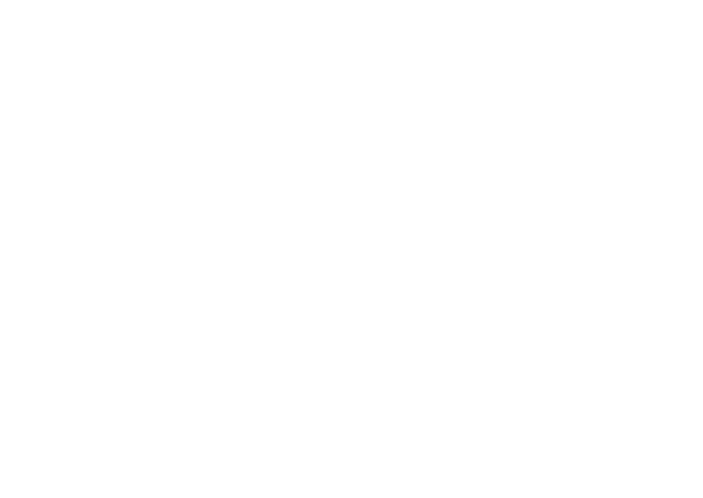
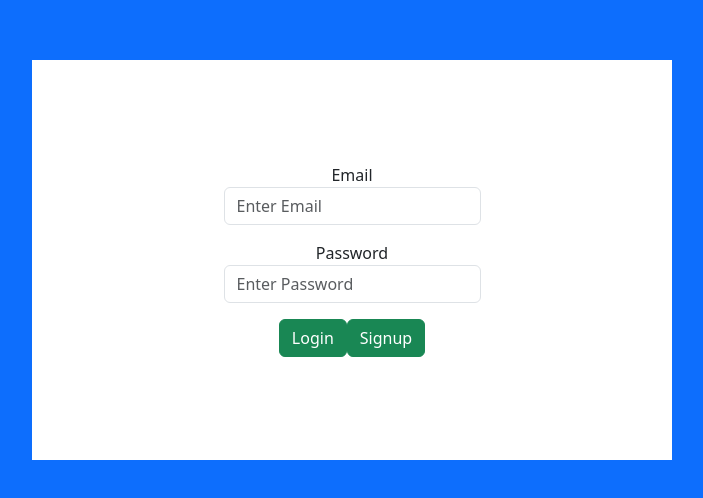
Before and after one commit to techo-anant/Login-with-DB, a React (Create React App) app in the folder frontend/: page /login in a window 1280 px wide. Before the commit this address had no page. Shown: the part 140-638 px from the top of the page, without its empty margins (288-991 px from the left). Built offline with nearby package versions, Linux system fonts and the light colour scheme.

Commit message:
Signup and database logic corrected - styling upnext

```diff
--- a/frontend/src/App.js
+++ b/frontend/src/App.js
@@ -11,6 +11,7 @@ function App() {
         <Routes>
           <Route path="/" element={<Login />} />
           <Route path="/signup" element={<Signup />} />
+          <Route path="/login" element={<Login />} />
         </Routes>
       </BrowserRouter>
    </div>
--- a/frontend/src/Login.js
+++ b/frontend/src/Login.js
@@ -1,7 +1,6 @@
 import React, { useState } from 'react'
 import {useNavigate} from 'react-router-dom'
 import 'bootstrap/dist/css/bootstrap.min.css';
-import axios from 'axios';
 
 function Login() {
     const [email, setEmail] = useState('')
@@ -51,7 +50,7 @@ function Login() {
                 </div>
                 <div>
                     <button className='btn btn-success'>Login</button>
-                    <button className='btn' onClick={gotoSignup}>Signup</button>
+                    <button className='btn btn-success' onClick={gotoSignup}>Signup</button>
                 </div>
 
             </form>
--- a/frontend/src/Signup.js
+++ b/frontend/src/Signup.js
@@ -1,11 +1,13 @@
 import React , {useState} from 'react'
-import axios from 'axios'
+import { useNavigate } from 'react-router-dom';
 
 function Signup() {
 
     const [name, setName] = useState('');
     const [email, setEmail] = useState('');
     const [password, setPassword] = useState('');
+
+    const navigate = useNavigate();
 
     async function handleSubmit(event) {
         event.preventDefault();
@@ -23,6 +25,9 @@ function Signup() {
             const data = await response.json();
 
             alert(data.message);
+            if(response.status === 201 || response.status === 400){
+                navigate('/login');
+            }
         } catch (error) {
             console.error('Signup error:', error);
             alert("An error occurred while signing up.");
```
Also changed, not shown: 1 other file (tests, documents, lock files or other folders).
